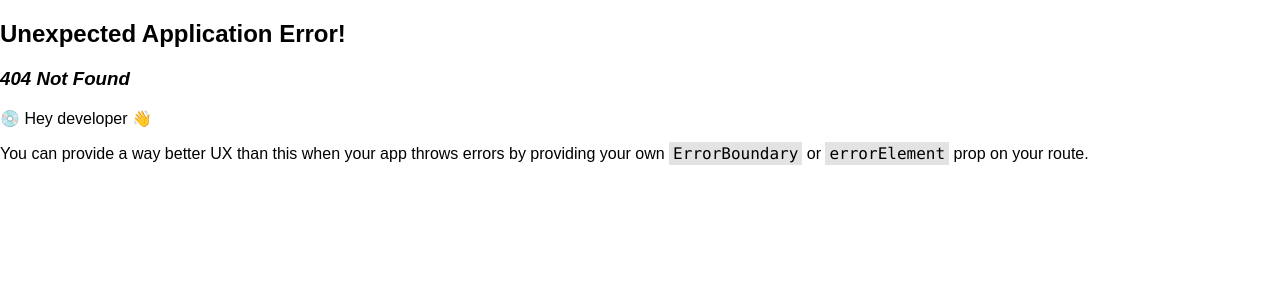
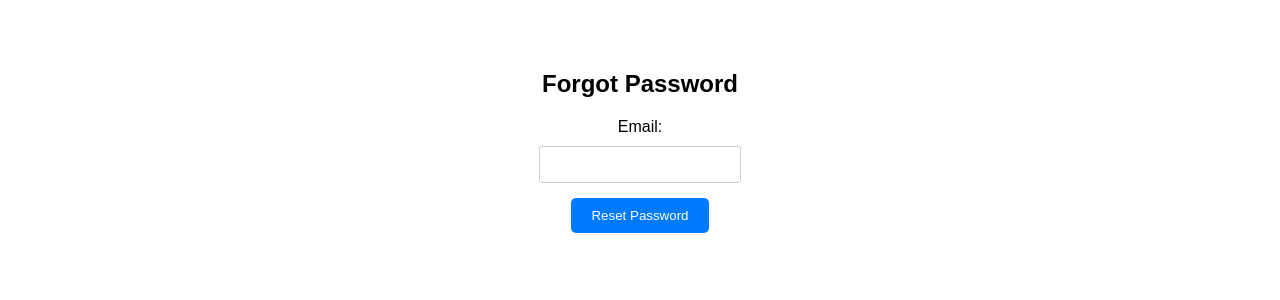
Before and after one commit to shivam2399/exp-tracker, a React (Create React App) app: page /forgotpassword in a window 1280 px wide. Before the commit this address had no page. Shown: the top 300 px of the page. Built offline with nearby package versions, Linux system fonts and the light colour scheme.

Commit message:
Implement forgot pass workflow

```diff
--- a/src/App.js
+++ b/src/App.js
@@ -4,12 +4,14 @@ import Home from './Components/Home';
 import Signup from './Components/Signup';
 import Profile from './Components/Profile';
 import UserDetails from './Components/UserDetails';
+import ForgotPass from './Components/ForgotPass';
 
 const router = createBrowserRouter([
   {path: '/', element: <Home />},
   {path: '/signup', element: <Signup />},
   {path: '/profile', element: <Profile />},
   {path: '/userdetails', element: <UserDetails />},
+  {path: '/forgotpassword', element: <ForgotPass />}
 ])
 
 
--- /dev/null
+++ b/src/Components/ForgotPass.css
@@ -0,0 +1,51 @@
+.forgot-password-container {
+    display: flex;
+    flex-direction: column;
+    align-items: center;
+    margin-top: 50px;
+  }
+
+  .forgot-password-form {
+    display: flex;
+    flex-direction: column;
+    align-items: center;
+  }
+
+  label {
+    margin-bottom: 10px;
+  }
+
+  input {
+    width: 300px;
+    padding: 8px;
+    margin-bottom: 20px;
+  }
+
+  button {
+    padding: 10px 20px;
+    background-color: #007bff;
+    color: #fff;
+    border: none;
+    border-radius: 5px;
+    cursor: pointer;
+  }
+
+  button:disabled {
+    background-color: #ccc;
+    cursor: not-allowed;
+  }
+
+  .loader {
+    border: 4px solid #f3f3f3;
+    border-top: 4px solid #3498db;
+    border-radius: 50%;
+    width: 20px;
+    height: 20px;
+    animation: spin 2s linear infinite;
+    margin-left: 5px;
+  }
+
+  @keyframes spin {
+    0% { transform: rotate(0deg); }
+    100% { transform: rotate(360deg); }
+  }
--- /dev/null
+++ b/src/Components/ForgotPass.js
@@ -0,0 +1,65 @@
+import React, { useRef, useState } from 'react';
+import './ForgotPass.css';
+
+const ForgotPass = () => {
+  const emailRef = useRef();
+  const [isLoading, setIsLoading] = useState(false);
+  const [successMessage, setSuccessMessage] = useState('');
+  const [errorMessage, setErrorMessage] = useState('');
+
+  const handleResetPassword = () => {
+    const enteredEmail = emailRef.current.value;
+    setIsLoading(true);
+
+    fetch('https://identitytoolkit.googleapis.com/v1/accounts:sendOobCode?key=AIzaSyDv0l7lFr3WIeezPmxlmlpxrkYc1S-Q8rM', {
+      method: 'POST',
+      headers: {
+        'Content-Type': 'application/json',
+      },
+      body: JSON.stringify({
+        email: enteredEmail,
+        requestType: 'PASSWORD_RESET',
+      }),
+    })
+      .then((response) => {
+        setIsLoading(false);
+        if (!response.ok) {
+          throw new Error('Failed to reset password');
+        }
+        return response.json();
+      })
+      .then((data) => {
+        if (data.error && data.error.message === 'EMAIL_NOT_FOUND') {
+          setErrorMessage('Email address not found. Please enter a valid email.');
+          setSuccessMessage('');
+        } else {
+          setSuccessMessage('Password reset email sent successfully.');
+          setErrorMessage('');
+          emailRef.current.value = '';
+        }
+      })
+      .catch((error) => {
+        setIsLoading(false);
+        console.error('Error resetting password:', error);
+        setErrorMessage('Failed to reset password. Please try again.');
+        setSuccessMessage('');
+      });
+  };
+
+  return (
+    <div className="forgot-password-container">
+      <h2>Forgot Password</h2>
+      {errorMessage && <p className="error-message">{errorMessage}</p>}
+      {successMessage && <p className="success-message">{successMessage}</p>}
+      <div className="forgot-password-form">
+        <label htmlFor="email">Email:</label>
+        <input type="email" id="email" ref={emailRef} required />
+        <button onClick={handleResetPassword} disabled={isLoading}>
+          {isLoading ? <div className="loader"></div> : 'Reset Password'}
+        </button>
+      </div>
+    </div>
+  );
+};
+
+export default ForgotPass;
--- a/src/Components/Signup.js
+++ b/src/Components/Signup.js
@@ -87,6 +87,9 @@ const Signup = () => {
             <input type="password" id='password' required ref={passwordInputRef} />
           <br />
           <div style={{ display: 'flex', justifyContent: 'center', marginTop: '20px' }}>
+            <Link to="/forgotpassword" style={{ color: '#333', textDecoration: 'none', marginRight: '20px' }}>Forgot Password</Link>
+          </div>
+          <div style={{ display: 'flex', justifyContent: 'center', marginTop: '20px' }}>
           {!isLoading && <button>{isLogin ? 'Login' : 'Signup'}</button>}
           {isLoading && <p>Loading...</p>}
           </div>
```
